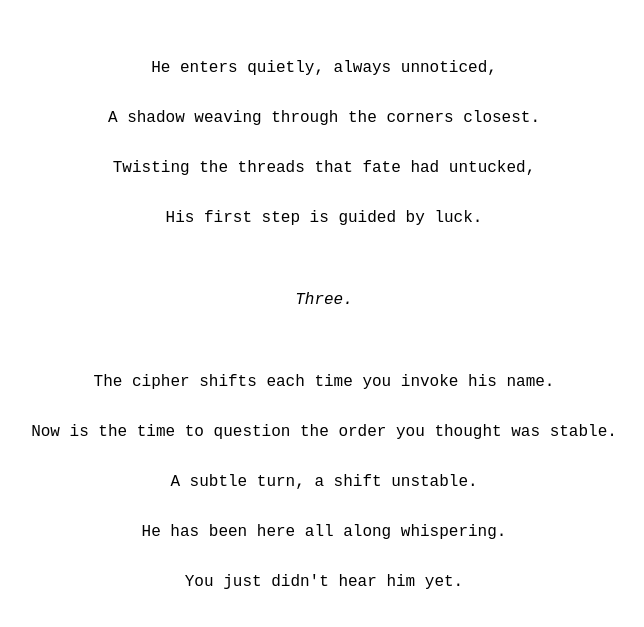
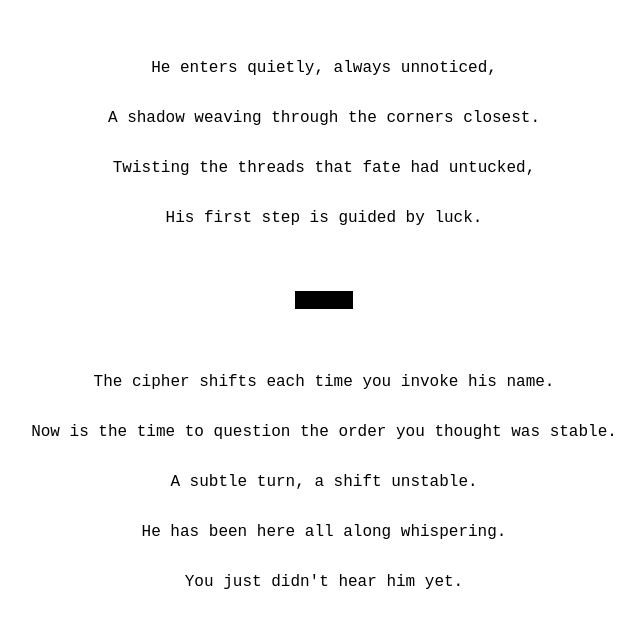
Before and after one commit to telepathyfordummies/ruleofthrees, a plain HTML site: page index.html in a window 1280 px wide. Shown: the part 125-752 px from the top of the page, without its empty margins (316-960 px from the left). Drawn offline with Linux system fonts and the light colour scheme.

Commit message:
Update index.html

```diff
--- a/index.html
+++ b/index.html
@@ -13,7 +13,7 @@
        font-family: "Courier New", monospace;
     }
 
-  font-black {
+  .redacted {
   color: black;
   background-color: black;
 }
@@ -28,7 +28,7 @@
   <p>Twisting the threads that fate had untucked, </p>
   <p>His first step is guided by luck. </p>
   <p></p>
- <p><em><span class="font-black">Three.</span></em> </p>
+ <p><em><span class="redacted">Three.</span></em> </p>
   <p></p>
   <p>The cipher shifts each time you invoke his name.</p>
  <p>Now is the time to question the order you thought was stable.</p>
```
